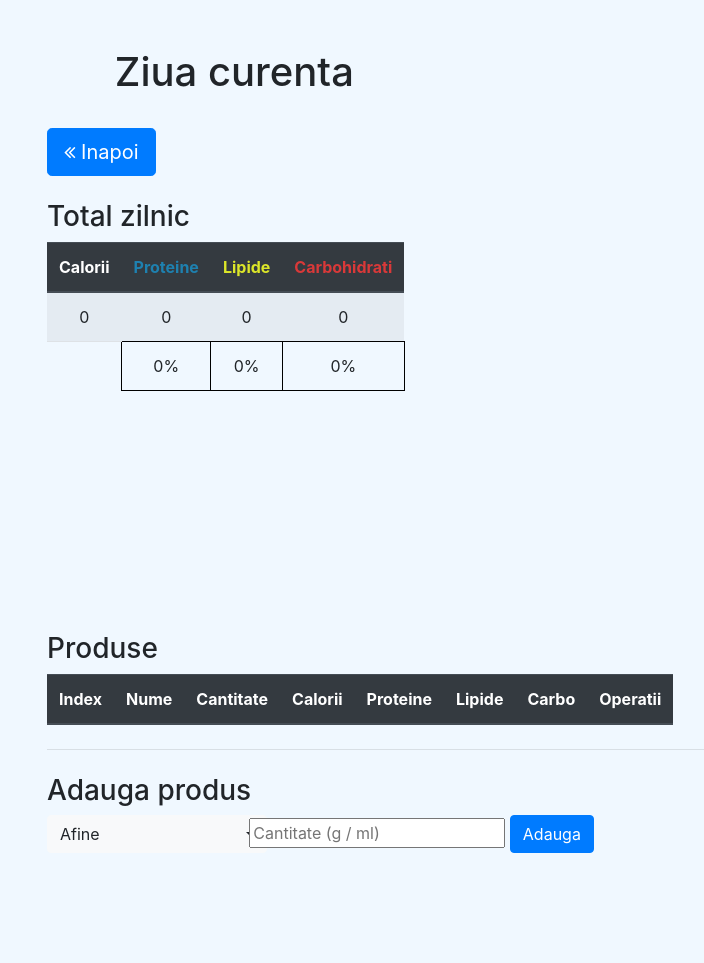
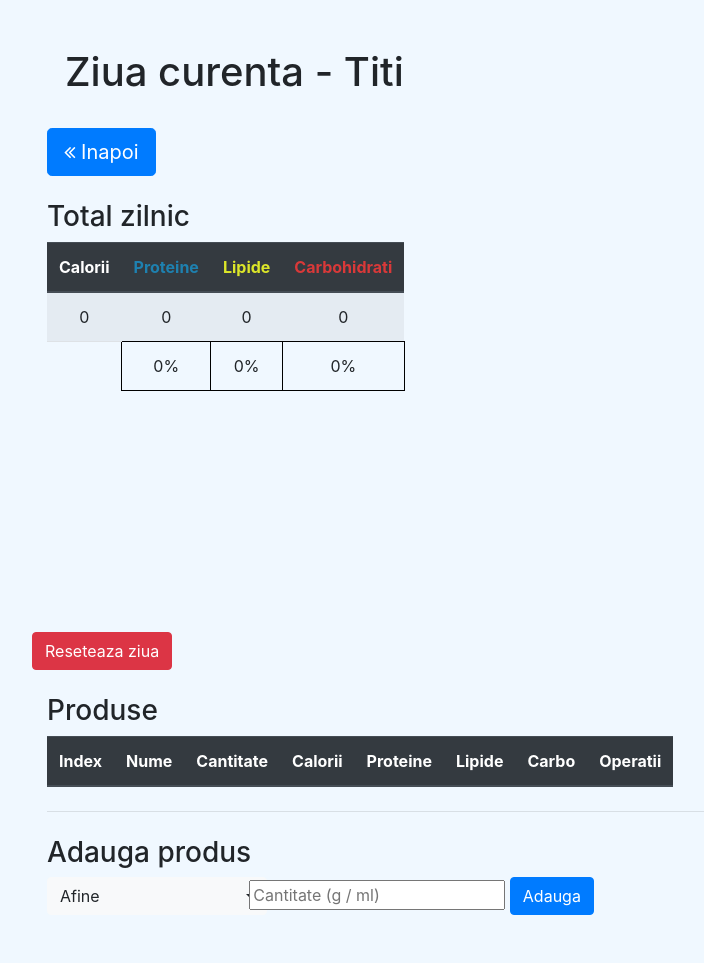
Before and after one commit to liviubrinza/calories_counter, a Flask app: page /daily?user=Titi in a window 1280 px wide. Shown: the whole page, without its empty margins (1-705 px from the left). Before the commit the page ends 853 px from the top, so only its background shows below. Run offline with Flask 2, Linux system fonts and the light colour scheme; lists and menus that the app fills with data are empty; a map, chart or similar area stays blank; some libraries are stand-ins or nearby versions.

Commit message:
Adds tracker personalization and whole day reset

```diff
--- a/app.py
+++ b/app.py
@@ -10,7 +10,9 @@ app = Flask(__name__)
 bootstrap = Bootstrap4(app)
 
 productsHandler = ProductsHandler()
-dailyTracker = DailyTracker(productsHandler=productsHandler)
+
+dTracker_Titi = DailyTracker(productsHandler=productsHandler)
+dTracker_Inci = DailyTracker(productsHandler=productsHandler)
 
 @app.route("/")
 def main():
@@ -93,6 +95,13 @@ def change_product():
 
 @app.route('/daily')
 def daily_tracker():
+
+    print("DAILY")
+    print(request.args)
+
+    user = request.args['user']
+    tracker_instance = dTracker_Titi if user == "Titi" else dTracker_Inci
+
     products = productsHandler.get_products_list()
 
     success_message = None
@@ -106,14 +115,15 @@ def daily_tracker():
 
 
     return render_template('daily.html',
-                            calories=round(dailyTracker.total_calories, 2),
-                            protein=round(dailyTracker.total_protein, 2),
-                            fats = round(dailyTracker.total_fats, 2),
-                            carbs = round(dailyTracker.total_carbs, 2),
-                            products = dailyTracker.products,
+                            user = user,
+                            calories=round(tracker_instance.total_calories, 2),
+                            protein=round(tracker_instance.total_protein, 2),
+                            fats = round(tracker_instance.total_fats, 2),
+                            carbs = round(tracker_instance.total_carbs, 2),
+                            products = tracker_instance.products,
                             all_products = products,
                             max=17000,
-                            values = DailyTracker.values,
+                            values = tracker_instance.values,
                             labels = DailyTracker.labels,
                             colors = DailyTracker.colors,
                             success_message=success_message,
@@ -123,22 +133,32 @@ def daily_tracker():
 def add_product_daily():
     product = None
     quantity = 0
+    user = None
+
+    print("ADD")
+    print(request.form)
 
     if request.form:
+        user = request.form.get('user')
         product = request.form.get('product')
         quantity = request.form.get('quantity')
 
-    dailyTracker.add_product(name=product, quantity=quantity)
+        tracker = dTracker_Titi if user == 'Titi' else dTracker_Inci
 
-    return redirect(url_for('daily_tracker'))
+        tracker.add_product(name=product, quantity=quantity)
+
+    return redirect(url_for('daily_tracker', user=user))
 
 @app.route('/remove_product_daily', methods=['GET', 'DELETE'])
 def remove_product_daily():
 
     args = request.args
     name = args['name']
+    user = args['user']
 
-    retVal = dailyTracker.remove_product(name=name)
+    tracker = dTracker_Titi if user == "Titi" else dTracker_Inci
+
+    retVal = tracker.remove_product(name=name)
     success_message = None
     error_message = None
 
@@ -147,7 +167,19 @@ def remove_product_daily():
     else:
         error_message = "Error encountered while removing product: " + name
 
-    return redirect(url_for('daily_tracker', success_message=success_message, error_message=error_message))
+    return redirect(url_for('daily_tracker', user=user, success_message=success_message, error_message=error_message))
+
+
+@app.route('/reset_day')
+def reset_day():
+    args = request.args
+    user = args['user']
+
+    tracker = dTracker_Titi if user == "Titi" else dTracker_Inci
+
+    tracker.reset_day()
+    return redirect(url_for('daily_tracker', user=user))
+
 
 @app.route('/adjust_product_daily', methods=['GET', 'POST'])
 def adjust_product_daily():
@@ -156,8 +188,11 @@ def adjust_product_daily():
 
     name=args['product-name']
     quantity=args['product-quantity']
+    user = args['user']
 
-    retVal = dailyTracker.adjust_product_quantity(name=name, quantity=quantity)
+    tracker = dTracker_Titi if user == 'Titi' else dTracker_Inci
+
+    retVal = tracker.adjust_product_quantity(name=name, quantity=quantity)
     success_message = None
     error_message = None
 
@@ -166,4 +201,4 @@ def adjust_product_daily():
     else:
         error_message = "Error encountered while adjusting quantity for: " + name
 
-    return redirect(url_for('daily_tracker', success_message=success_message, error_message=error_message))
+    return redirect(url_for('daily_tracker', user=user, success_message=success_message, error_message=error_message))
--- a/templates/daily.html
+++ b/templates/daily.html
@@ -17,7 +17,7 @@
 <div class="p-5">
   <div class="row">
     <div class="col-sm-4" style="text-align: center;">
-      <h1>Ziua curenta</h1>
+      <h1>Ziua curenta - {{user}}</h1>
     </div>
   </div>
   <div class="row">
@@ -43,12 +43,12 @@
     {% endif %}
   </div>
 
-  <!-- Modal -->
-  <div class="modal fade" id="exampleModal" tabindex="-1" role="dialog" aria-labelledby="exampleModalLabel" aria-hidden="true">
+  <!-- adjust quantity modal -->
+  <div class="modal fade" id="adjustModal" tabindex="-1" role="dialog" aria-labelledby="adjustModalLabel" aria-hidden="true">
     <div class="modal-dialog" role="document">
       <div class="modal-content">
         <div class="modal-header">
-          <h5 class="modal-title" id="exampleModalLabel">Modifica:</h5>
+          <h5 class="modal-title" id="adjustModalLabel">Modifica:</h5>
           <button type="button" class="close" data-dismiss="modal" aria-label="Close">
             <span aria-hidden="true">&times;</span>
           </button>
@@ -62,6 +62,7 @@
             <div class="form-group">
                 <label for="product-quantity" class="col-form-label">Cantitate:</label>
                 <input type="text" class="form-control" name="product-quantity" id="product-quantity">
+                <input type="hidden" name="user" id="user" value="{{user}}">
             </div>
             <div style="display: flex; justify-content: flex-end">
                 <input type="submit" class="btn btn-primary" value="Modifica">
@@ -76,7 +77,7 @@
   </div>
 
   <script type="text/javascript">
-    $('#exampleModal').on('show.bs.modal', function (event) {
+    $('#adjustModal').on('show.bs.modal', function (event) {
         var button = $(event.relatedTarget) // Button that triggered the modal
         var product = button.data('product'); // Extract info from data-* attributes
 
@@ -85,6 +86,35 @@
         modal.find('.modal-body #product-name').val(product.name)
         modal.find('.modal-body #product-quantity').val(product.quantity)
       })
+  </script>
+
+  <!-- reset day modal -->
+  <div class="modal fade" id="resetModal" tabindex="-1" role="dialog" aria-labelledby="resetModalLabel" aria-hidden="true">
+    <div class="modal-dialog" role="document">
+      <div class="modal-content">
+        <div class="modal-header">
+          <h5 class="modal-title" id="resetModalLabel">Reseteaza ziua</h5>
+          <button type="button" class="close" data-dismiss="modal" aria-label="Close">
+            <span aria-hidden="true">&times;</span>
+          </button>
+        </div>
+        <div class="modal-body">
+          <div class="row">
+            <label><h5>Vrei sa stergi toate produsele din ziua de azi?</h5></label>
+          </div>
+          <div class="row" style="display: flex; justify-content: flex-end; padding-right: 10px;">
+            <button type="button" class="btn btn-danger" onclick="window.location.href='reset_day?user={{user}}';">Reseteaza ziua</button>
+          </div>
+        </div>
+        <div class="modal-footer">
+          <button type="button" class="btn btn-secondary" data-dismiss="modal">Inchide</button>
+        </div>
+      </div>
+    </div>
+  </div>
+
+  <script type="text/javascript">
+    $('#resetModal').on('show.bs.modal', function (event) {})
   </script>
 
   <div class="row mb-5">
@@ -132,6 +162,12 @@
   </div>
 
   <div class="mb-4">
+    <div class="row">
+      <button type="button" class="btn btn-danger"  data-toggle="modal" data-target="#resetModal">Reseteaza ziua</button>
+    </div>
+  </div>
+
+  <div class="mb-4">
     <h3>Produse</h3>
     <table class="table table-striped w-auto">
         <thead class="thead-dark">
@@ -157,10 +193,10 @@
                 <td style="text-align: center">{{entry.fats}}</td>
                 <td style="text-align: center">{{entry.carbs}}</td>
                 <td>
-                    <button type="button" class="btn btn-danger px-3"  onclick="window.location='remove_product_daily?name={{ entry.name }}';">
+                    <button type="button" class="btn btn-danger px-3"  onclick="window.location.href='remove_product_daily?user={{user}}&name={{entry.name}}';">
                         <i class="fa fa-trash"></i>
                     </button>
-                    <button type="button" class="btn btn-primary px-3" data-toggle="modal" data-target="#exampleModal" data-product='{"name":"{{entry.name}}", "quantity": {{entry.quantity}}}'>
+                    <button type="button" class="btn btn-primary px-3" data-toggle="modal" data-target="#adjustModal" data-product='{"name":"{{entry.name}}", "quantity": {{entry.quantity}}}'>
                       <i class="fa fa-pencil"></i>
                   </button>
                 </td>
@@ -183,6 +219,7 @@
       <div class="col-sm-10">
         <form id="productForm" action="{{url_for("add_product_daily")}}" method="post">
           <input type="number" step=0.01 min=0 id="add_product_qt" name="quantity" placeholder="Cantitate (g / ml)">
+          <input type="hidden" id="user" name="user" value="{{user}}">
           <button type="submit" class="btn btn-primary">Adauga</button>
         </form>
       </div>
--- a/templates/main.html
+++ b/templates/main.html
@@ -27,7 +27,7 @@
   </div>
   <div class="row">
     <div class="col-sm-6 mb-4 text-center">
-      <button onclick="location.href = 'daily'" id="myButton" class="btn btn-danger btn-floating btn-lg" style="scale: 1.5;">
+      <button onclick="location.href = 'daily?user=Titi'" id="myButton" class="btn btn-danger btn-floating btn-lg" style="scale: 1.5;">
         Evidenta zilnica (Titi)&nbsp;&nbsp;<i class="fa fa-angle-double-right" aria-hidden="true"></i>
       </button>
     </div>
@@ -37,7 +37,7 @@
   </div>
   <div class="row" >
     <div class="col-sm-6 mb-4 text-center">
-      <button onclick="location.href = 'daily'" id="myButton" class="btn btn-floating btn-lg" style="background-color: orange; color: white; scale:1.5;" >
+      <button onclick="location.href = 'daily?user=Inci'" id="myButton" class="btn btn-floating btn-lg" style="background-color: orange; color: white; scale:1.5;" >
         Evidenta zilnica (Inci)&nbsp;&nbsp;<i class="fa fa-angle-double-right" aria-hidden="true"></i>
       </button>
     </div>
```
Also changed, not shown: DailyTracker.py (+10 -2 lines).
